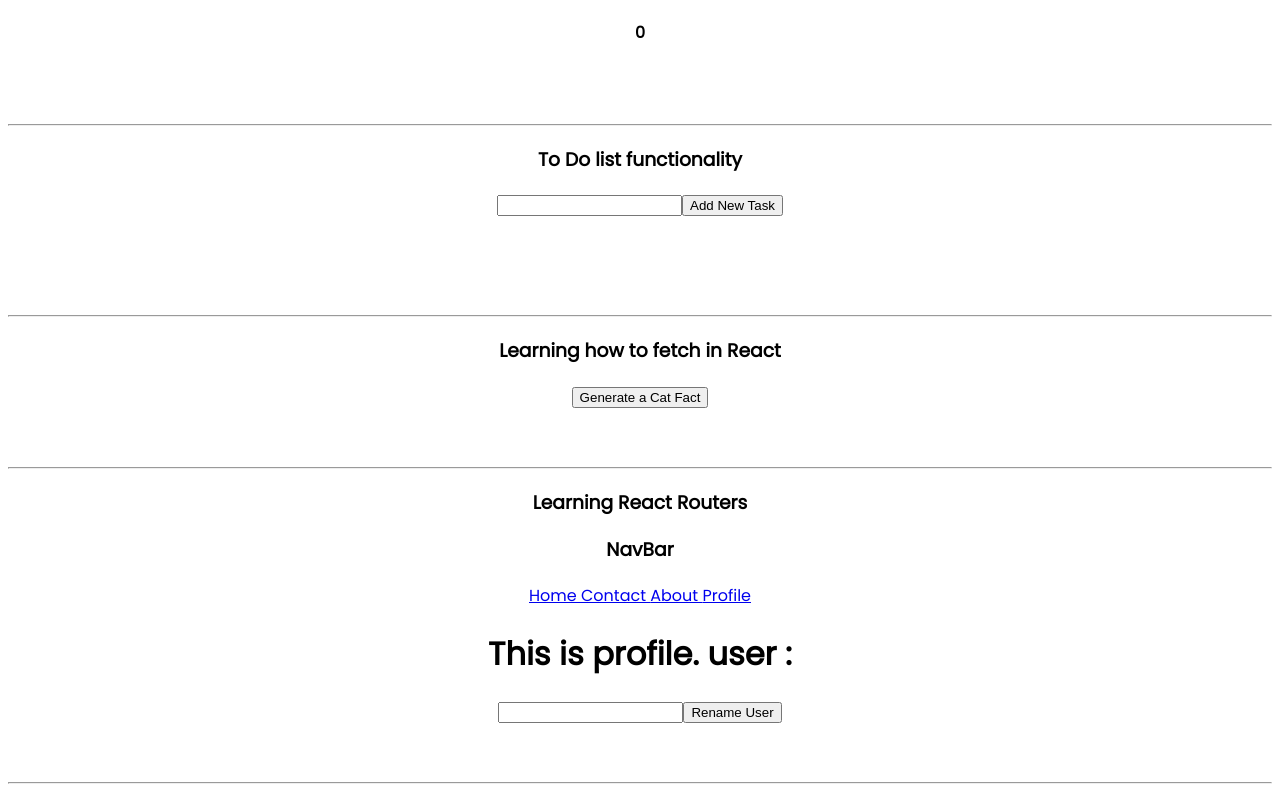
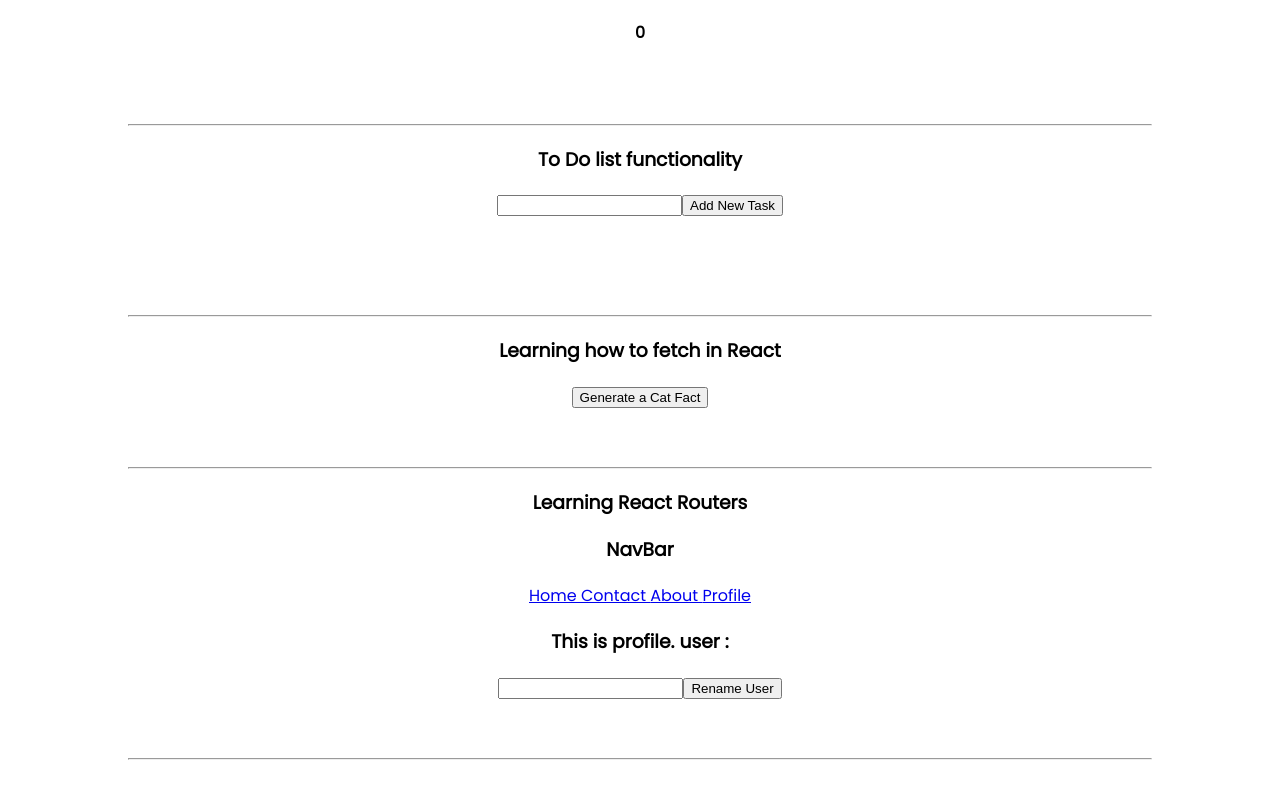
Before and after one commit to hassancodes/react-journey, a React (Vite) app: page /profile in a window 1280 px wide. Shown: the part 463-1255 px from the top of the page. After the commit the page ends 1231 px from the top, so only its background shows below. Built offline with nearby package versions, Linux system fonts and the light colour scheme.

Commit message:
update: css widthg

```diff
--- a/src/App.css
+++ b/src/App.css
@@ -2,7 +2,11 @@
 body{
     font-family: 'Poppins', sans-serif;
     text-align: center;
+    width:80%;
+    margin:auto;
 }
+
+
 
 html,body{
     font-family: 'Poppins', sans-serif;
--- a/src/App.jsx
+++ b/src/App.jsx
@@ -196,6 +196,7 @@ function App() {
       {/* Learning state management in React */}
 
 
+
     </div>
 
 
--- a/src/Pages/Home.jsx
+++ b/src/Pages/Home.jsx
@@ -6,14 +6,14 @@ import { AppContext } from "../App";
 
 export const Home =()=>{
     const {userName} = useContext(AppContext);
-    return <h1>This is Home page. user: {userName}</h1>
+    return <h3>This is Home page. user: {userName}</h3>
 }
 
 export const Contact =()=>{
-    return <h1>This is Contact page</h1>
+    return <h3>This is Contact page</h3>
 }
 
 
 export const About =()=>{
-    return <h1>This is About page</h1>
+    return <h3>This is About page</h3>
 }
--- a/src/Pages/profile.jsx
+++ b/src/Pages/profile.jsx
@@ -14,7 +14,7 @@ export const Profile=()=>{
         setUserName(newUserName);
     }
     return (<div>
-        <h1>This is profile. user :{userName}</h1>
+        <h3>This is profile. user :{userName}</h3>
         <input onChange={(event)=>{setNewUserName(event.target.value);}}type="text" />
         <button onClick={updateFunction}>Rename User</button>
 
```
